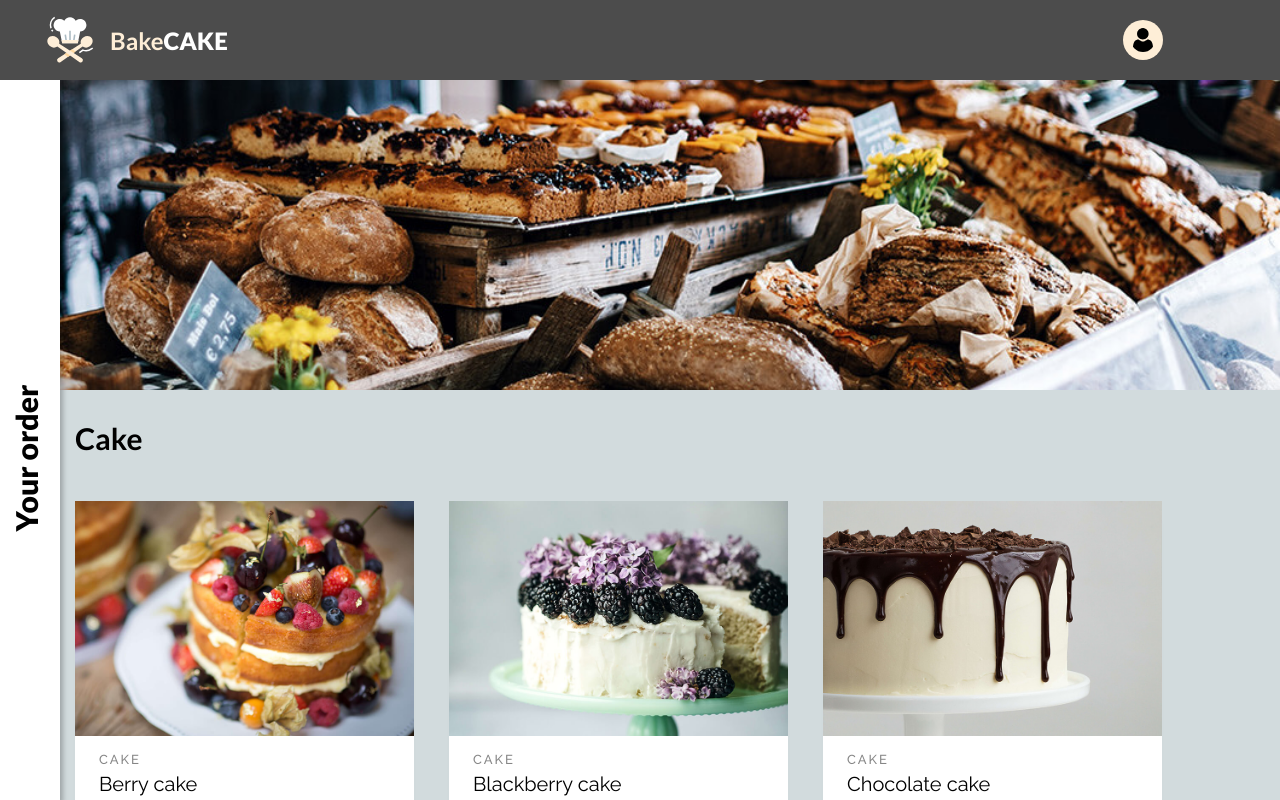
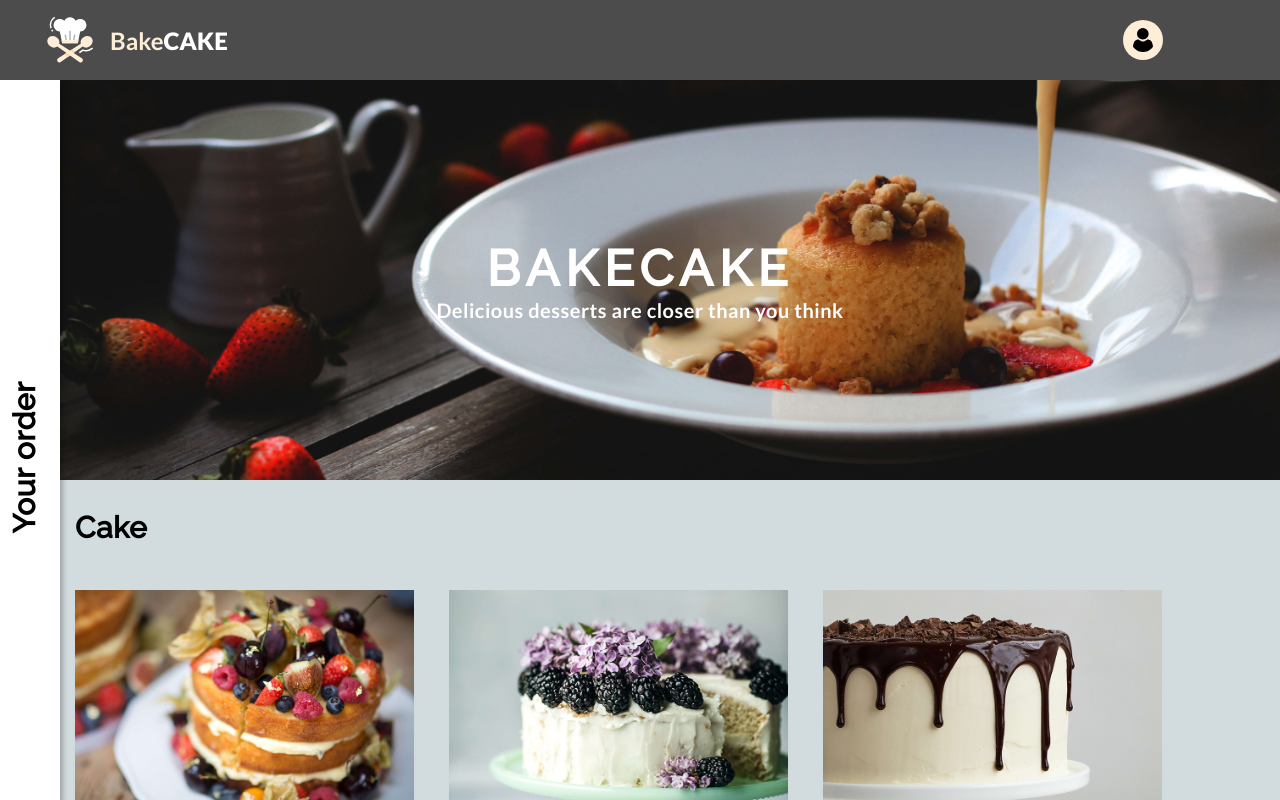
Before and after one commit to PaulinaLyu/bake_cake_react, a React (Create React App) app: page / in a window 1280 px wide. Shown: the top 800 px of the page. Built offline with nearby package versions, Linux system fonts and the light colour scheme.

Commit message:
fixed: Fonts

```diff
--- a/src/components/Header/Header.js
+++ b/src/components/Header/Header.js
@@ -25,9 +25,10 @@ const HeaderInner = styled.div`
 const Logo = styled.div`
     display: flex;
     align-items: center;
+    letter-spacing: normal;
 `;
 
-const H1 = styled.h1`
+const LogoDiv = styled.div`
     font-size: 24px;
     margin-left: 15px;
 `;
@@ -104,7 +105,7 @@ export const Header = () => (
             <HeaderInner>
                 <Logo>
                     <ImgLogo src={logoImg} alt='logo'/>
-                    <H1>Bake<LogoSpan>Cake</LogoSpan></H1>
+                    <LogoDiv>Bake<LogoSpan>Cake</LogoSpan></LogoDiv>
                 </Logo>
                 <ButtonHeader>
                     <ButtonHeaderSecondary>
--- a/src/components/Menu/Banner.js
+++ b/src/components/Menu/Banner.js
@@ -1,11 +1,39 @@
+import React from 'react';
 import styled from 'styled-components';
 import BannerImg from '../../img/banner.jpg';
 
-export const Banner = styled.div`
+const BannerStyled= styled.div`
 	width: 100%;
-	height: 310px;
+	height: 400px;
 	background-image: ${`url(${BannerImg})`};
 	background-position: center;
 	background-size: cover;
 	margin-top: 80px;
 `;
+
+const BannerInner= styled.div`
+	height: 100%;
+	display: flex;
+	flex-direction: column;
+	justify-content: center;
+	align-items: center;
+`;
+
+const BannerTitle= styled.h1`
+	color: white;
+	text-transform: uppercase;
+`;
+
+const BannerSubtitle= styled.p`
+	color: white;
+	font-size: 20px;
+`;
+
+export const Banner = () => (
+	<BannerStyled>
+		<BannerInner>
+			<BannerTitle>Bakecake</BannerTitle>
+			<BannerSubtitle>Delicious desserts are closer than you think</BannerSubtitle>
+		</BannerInner>
+	</BannerStyled>
+);
--- a/src/components/Menu/ListItem.js
+++ b/src/components/Menu/ListItem.js
@@ -51,7 +51,7 @@ const ItemImgHover = styled.div`
 
 	${Item}:hover & {
 	height: 100%;
-	opacity: 0.3;
+	opacity: 0.5;
 	}
 `;
 
@@ -75,12 +75,13 @@ const ItemCategory = styled.div`
  	color: #868686;
 `;
 
-const ItemTitle = styled.div`
+const ItemTitle = styled.h3`
 	margin-top: 5px;
 	margin-bottom: 10px;
 `;
 
 const ItemPrice = styled.div`
+   	font-size: 20px;
 	font-weight: 600;
  	color: #AD7D52;
 `;
--- a/src/components/Modal/Extra.js
+++ b/src/components/Modal/Extra.js
@@ -3,13 +3,16 @@ import styled from 'styled-components';
 export const ExtraContent = styled.div`
     display: flex;
     flex-wrap: wrap;
-    justify-content: space-between;
+    justify-content: flex-start;
 `;
 
 export const ExtraLabel = styled.label`
     cursor: pointer;
     display: inline-block;
-    margin-right: 10px;
+    margin-right: 25px;
+    margin-bottom: 10px;
+    font-size: 18px;
+    font-weight: 300;
 `;
 
 export const ExtraInput = styled.input`
--- a/src/components/Modal/ModalItem.js
+++ b/src/components/Modal/ModalItem.js
@@ -49,6 +49,7 @@ const ModalInner = styled.section`
 const ModalInfo = styled.div`
 	display: flex;
 	justify-content: space-between;
+	align-items: center;
 `;
 
 const ModalCount = styled.div`
@@ -57,8 +58,9 @@ const ModalCount = styled.div`
 `;
 
 const ModalPrice = styled.div`
+	font-size: 24px;
 	font-weight: 600;
- 	color: #AD7D52;
+	color: #AD7D52;
 `;
 
 const ModalTitle = styled.h2``;
@@ -121,7 +123,7 @@ export const ModalItem = ({ openItem, setOpenItem, orders, setOrders }) => {
 						{openItem.choices && <Choices {...choices} openItem={openItem} />}
 						<Button onClick={isEdit ? editOrder : addToOrder}
 								disabled={order.choices && !order.choice}
-								>{isEdit ? "Make changes" : "Add to basket"}</Button>
+								>{isEdit ? "Make changes" : "Add to cart"}</Button>
 					</ModalInner>
 				</Container>
 			</Modal>
--- a/src/components/Order/Order.js
+++ b/src/components/Order/Order.js
@@ -6,7 +6,7 @@ import { totalPriceItems } from '../Functions/secondaryFunction';
 import { formatCurrency } from '../Functions/secondaryFunction';
 import { Container } from '../Style/GlobalStyle';
 
-const OrderStyled = styled.section`
+const OrderStyled= styled.section`
 	position: fixed;
 	top: 80px;
 	left: -320px;
--- a/src/components/Style/GlobalStyle.js
+++ b/src/components/Style/GlobalStyle.js
@@ -13,9 +13,10 @@ export const GlobalStyle = createGlobalStyle`
 
 	body {
 		margin: 0;
-		font-family: 'Raleway', sans-serif;
-		font-size: 20px;
+		font-family: 'Lato', sans-serif;
+		font-size: 15px;
 		font-weight: 400;
+		letter-spacing: .5px;
 		color: black;
 	  }
 
@@ -25,15 +26,28 @@ export const GlobalStyle = createGlobalStyle`
 	}
 
 	a {
-		text0decoration: none;
+		text-decoration: none;
 		color: inherit;
 	}
 
 	h1,h2,h3,h4 {
 		padding: 0;
 		margin: 0;
-		font-family: 'Lato', sans-serif;
+		font-family: 'Raleway', sans-serif;
 		font-weight: 700;
+	}
+
+	h1 {
+		font-size: 50px;
+		letter-spacing: 6px;
+	}
+
+	h2 {
+		font-size: 30px;
+	}
+
+	h3 {
+		font-size: 20px;
 	}
 
 	p {
```
Also changed, not shown: src/img/banner.jpg.
